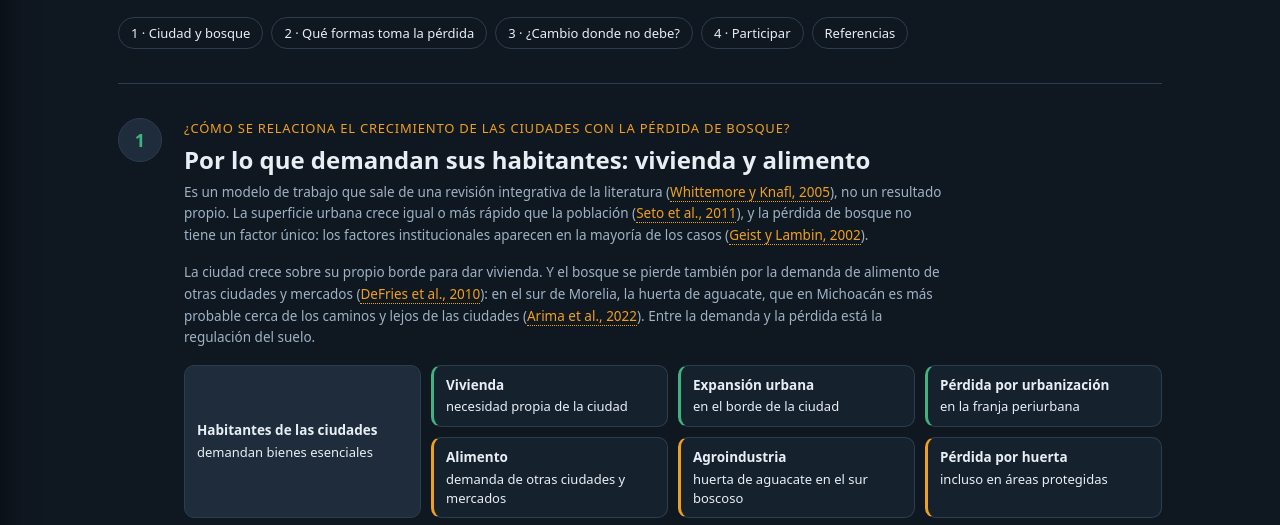
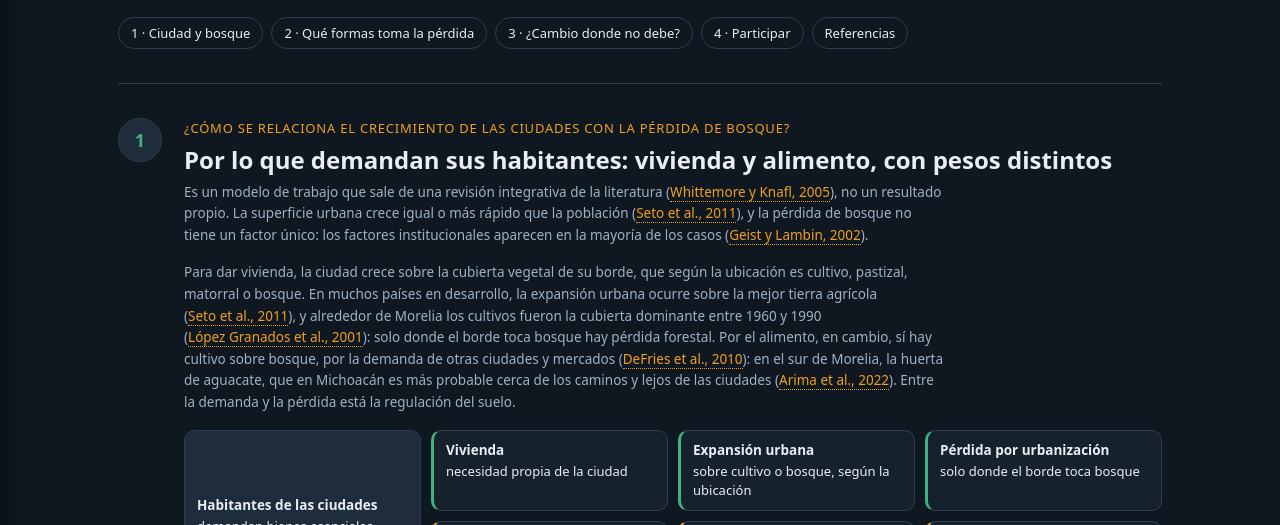
Before and after one commit to hezavalasolis-code/observatorio-morelia, a plain HTML site: page recorrido.html in a window 1280 px wide. Shown: the part 212-737 px from the top of the page. Drawn offline with nearby package versions, Linux system fonts and the light colour scheme.

Commit message:
Investigación: citas cotejadas, referencias y diagramas (D40)

```diff
--- a/recorrido.html
+++ b/recorrido.html
@@ -99,20 +99,20 @@
   <section class="seccion" id="p1">
     <div class="paso"><div class="num">1</div><div>
       <p class="preg">¿Cómo se relaciona el crecimiento de las ciudades con la pérdida de bosque?</p>
-      <h2>Por lo que demandan sus habitantes: vivienda y alimento</h2>
+      <h2>Por lo que demandan sus habitantes: vivienda y alimento, con pesos distintos</h2>
       <p class="sub">Es un modelo de trabajo que sale de una revisión integrativa de la literatura (<a class="cita" href="#ref-whittemore2005">Whittemore y Knafl, 2005</a>), no un resultado propio. La superficie urbana crece igual o más rápido que la población (<a class="cita" href="#ref-seto2011">Seto et al., 2011</a>), y la pérdida de bosque no tiene un factor único: los factores institucionales aparecen en la mayoría de los casos (<a class="cita" href="#ref-geist2002">Geist y Lambin, 2002</a>).</p>
-      <p class="sub">La ciudad crece sobre su propio borde para dar vivienda. Y el bosque se pierde también por la demanda de alimento de otras ciudades y mercados (<a class="cita" href="#ref-defries2010">DeFries et al., 2010</a>): en el sur de Morelia, la huerta de aguacate, que en Michoacán es más probable cerca de los caminos y lejos de las ciudades (<a class="cita" href="#ref-arima2022">Arima et al., 2022</a>). Entre la demanda y la pérdida está la regulación del suelo.</p>
-      <div class="modelo" role="img" aria-label="Modelo de dos vías: los habitantes demandan vivienda, que lleva a la expansión urbana y a la pérdida por urbanización, y alimento, que lleva a la agroindustria y a la pérdida por huerta; la regulación del suelo media entre ambas">
+      <p class="sub">Para dar vivienda, la ciudad crece sobre la cubierta vegetal de su borde, que según la ubicación es cultivo, pastizal, matorral o bosque. En muchos países en desarrollo, la expansión urbana ocurre sobre la mejor tierra agrícola (<a class="cita" href="#ref-seto2011">Seto et al., 2011</a>), y alrededor de Morelia los cultivos fueron la cubierta dominante entre 1960 y 1990 (<a class="cita" href="#ref-lopezgranados2001">López Granados et al., 2001</a>): solo donde el borde toca bosque hay pérdida forestal. Por el alimento, en cambio, sí hay cultivo sobre bosque, por la demanda de otras ciudades y mercados (<a class="cita" href="#ref-defries2010">DeFries et al., 2010</a>): en el sur de Morelia, la huerta de aguacate, que en Michoacán es más probable cerca de los caminos y lejos de las ciudades (<a class="cita" href="#ref-arima2022">Arima et al., 2022</a>). Entre la demanda y la pérdida está la regulación del suelo.</p>
+      <div class="modelo" role="img" aria-label="Modelo de dos vías: los habitantes demandan vivienda, que lleva a la expansión urbana sobre cultivo o bosque y a pérdida forestal solo donde el borde toca bosque, y alimento, que lleva a la agroindustria y a la pérdida por huerta; la regulación del suelo media entre ambas">
         <div class="caja ori"><b>Habitantes de las ciudades</b>demandan bienes esenciales</div>
         <div class="caja viv"><b>Vivienda</b>necesidad propia de la ciudad</div>
-        <div class="caja viv"><b>Expansión urbana</b>en el borde de la ciudad</div>
-        <div class="caja viv"><b>Pérdida por urbanización</b>en la franja periurbana</div>
+        <div class="caja viv"><b>Expansión urbana</b>sobre cultivo o bosque, según la ubicación</div>
+        <div class="caja viv"><b>Pérdida por urbanización</b>solo donde el borde toca bosque</div>
         <div class="caja ali"><b>Alimento</b>demanda de otras ciudades y mercados</div>
         <div class="caja ali"><b>Agroindustria</b>huerta de aguacate en el sur boscoso</div>
-        <div class="caja ali"><b>Pérdida por huerta</b>incluso en áreas protegidas</div>
+        <div class="caja ali"><b>Pérdida por huerta</b>cultivo sobre bosque, incluso en áreas protegidas</div>
         <div class="caja reg"><b>Regulación del suelo</b>decretos, programa municipal y actos de cabildo: pueden anteceder al cambio, regularizarlo o no intervenir</div>
       </div>
-      <p class="nota" style="margin-top:10px">Una tercera vía queda fuera del alcance de la investigación, y se declara: las ciudades dependen de lugares distantes, y buena parte del impacto de su expansión ocurre fuera del área que se vuelve urbana (<a class="cita" href="#ref-seto2012">Seto et al., 2012</a>; <a class="cita" href="#ref-allen2003">Allen, 2003</a>).</p>
+      <p class="nota" style="margin-top:10px">Las dos vías no pesan igual en la pérdida forestal: la vivienda la produce solo donde el borde toca bosque, mientras que la huerta convierte bosque. Que la ciudad desplace al cultivo y este se vaya al bosque es una hipótesis que la investigación todavía no sustenta. Una tercera vía queda fuera del alcance de la investigación, y se declara: las ciudades dependen de lugares distantes, y buena parte del impacto de su expansión ocurre fuera del área que se vuelve urbana (<a class="cita" href="#ref-seto2012">Seto et al., 2012</a>; <a class="cita" href="#ref-allen2003">Allen, 2003</a>).</p>
       <figure class="figura"><img src="./img/recorrido-area.png" width="1100" height="1045" loading="lazy" alt="Mapa del municipio de Morelia con las cuatro unidades del Programa Municipal de Desarrollo Urbano: áreas protegidas, no urbanizable, urbanizable y urbano; rotulados Cerro del Quinceo, Cerro del Águila y Pico Azul-La Escalera">
         <figcaption>Las cuatro unidades del Programa Municipal de Desarrollo Urbano 2022-2041 (<a class="cita" href="#ref-pmdu2023">zonificación primaria, ap. 7.4.2</a>) son las mismas para medir, estimar y publicar.</figcaption></figure>
       <div class="diag" role="group" aria-label="Diagrama del método: el mapa dice dónde, la muestra dice cuánto">
@@ -221,6 +221,7 @@
       <li id="ref-geist2002">Geist, H. J., y Lambin, E. F. (2002). Proximate causes and underlying driving forces of tropical deforestation. <i>BioScience, 52</i>(2), 143–150. <a href="https://doi.org/10.1641/0006-3568(2002)052[0143:PCAUDF]2.0.CO;2" rel="noopener">doi:10.1641/0006-3568(2002)052[0143:PCAUDF]2.0.CO;2</a></li>
       <li id="ref-gupta2016">Gupta, A., y Mason, M. (2016). Disclosing or obscuring? The politics of transparency in global climate governance. <i>Current Opinion in Environmental Sustainability, 18</i>, 82–90. <a href="https://doi.org/10.1016/j.cosust.2015.11.004" rel="noopener">doi:10.1016/j.cosust.2015.11.004</a></li>
       <li id="ref-kennedy2010">Kennedy, R. E., Yang, Z., y Cohen, W. B. (2010). Detecting trends in forest disturbance and recovery using yearly Landsat time series: 1. LandTrendr — temporal segmentation algorithms. <i>Remote Sensing of Environment, 114</i>(12), 2897–2910. <a href="https://doi.org/10.1016/j.rse.2010.07.008" rel="noopener">doi:10.1016/j.rse.2010.07.008</a></li>
+      <li id="ref-lopezgranados2001">López Granados, E. M., Bocco, G., y Mendoza Cantú, M. (2001). Predicción del cambio de cobertura y uso del suelo. El caso de la ciudad de Morelia. <i>Investigaciones Geográficas</i>, (45), 56–76. <a href="https://doi.org/10.14350/rig.59145" rel="noopener">doi:10.14350/rig.59145</a></li>
       <li id="ref-olofsson2014">Olofsson, P., Foody, G. M., Herold, M., Stehman, S. V., Woodcock, C. E., y Wulder, M. A. (2014). Good practices for estimating area and assessing accuracy of land change. <i>Remote Sensing of Environment, 148</i>, 42–57. <a href="https://doi.org/10.1016/j.rse.2014.02.015" rel="noopener">doi:10.1016/j.rse.2014.02.015</a></li>
       <li id="ref-pengra2020">Pengra, B. W., Stehman, S. V., Horton, J. A., Dockter, D. J., Schroeder, T. A., Yang, Z., Cohen, W. B., Healey, S. P., y Loveland, T. R. (2020). Quality control and assessment of interpreter consistency of annual land cover reference data in an operational national monitoring program. <i>Remote Sensing of Environment, 238</i>, 111261. <a href="https://doi.org/10.1016/j.rse.2019.111261" rel="noopener">doi:10.1016/j.rse.2019.111261</a></li>
       <li id="ref-pmdu2023">Ayuntamiento de Morelia (2023). <i>Programa Municipal de Desarrollo Urbano de Morelia 2022-2041</i>. Periódico Oficial del Estado de Michoacán, 1 de septiembre de 2023. Ap. 7.4.2, zonificación primaria.</li>
```
